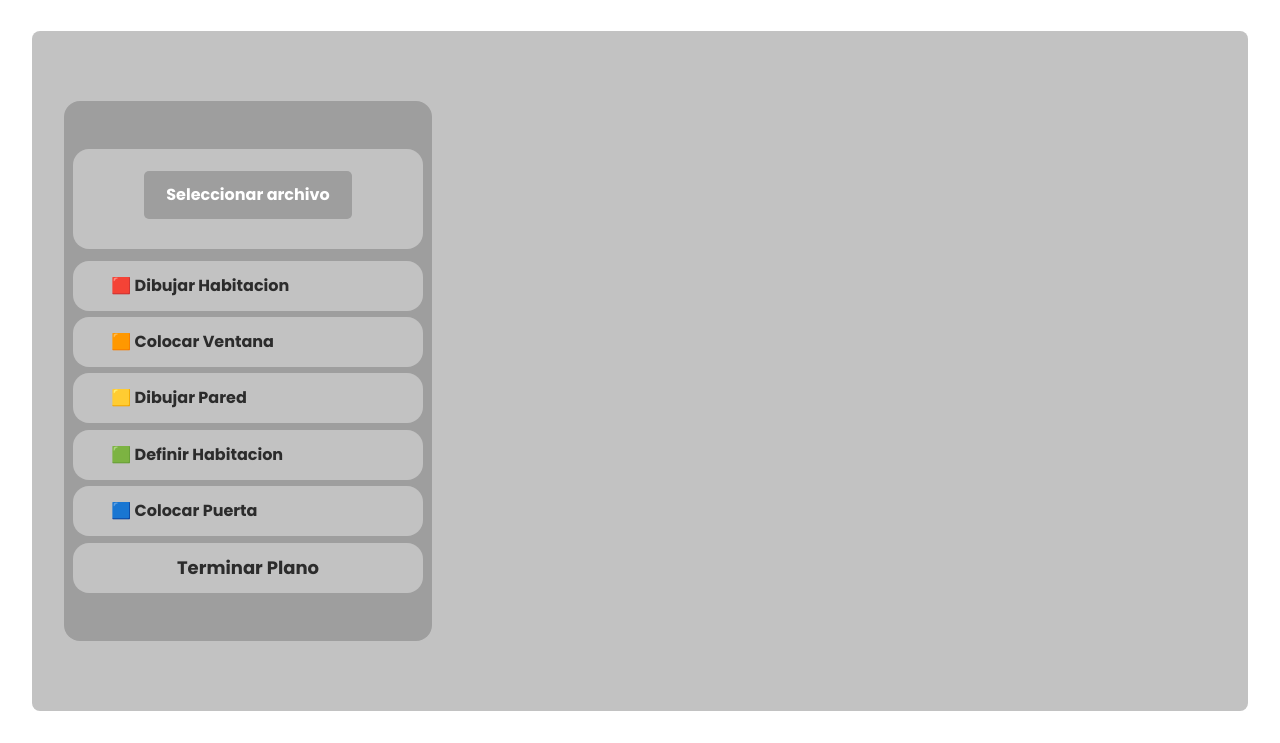
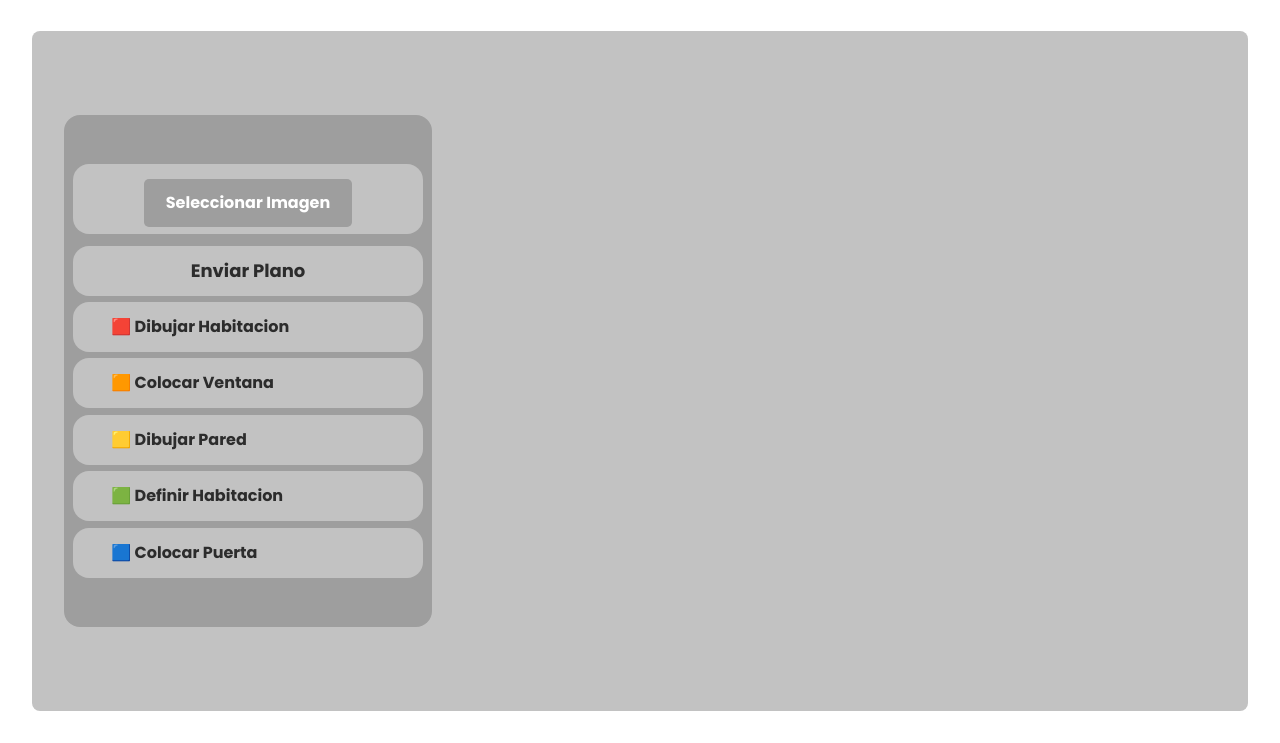
Before and after one commit to FernandoReyesV2/SPC, a Django app: page /disenoPlanos/ in a window 1280 px wide. Shown: the part 81-824 px from the top of the page. Run offline with Django 4.2, Linux system fonts and the light colour scheme; some libraries are stand-ins or nearby versions.

Commit message:
Cambios en el html, recibe imagen del plano y la guarda

```diff
--- /dev/null
+++ b/apps/disenoPlanos/forms.py
@@ -0,0 +1,11 @@
+from django import forms
+from .models import Planos
+
+class PlanosForm(forms.ModelForm):
+    class Meta:
+        model = Planos
+        fields = ['imagen']
+        labels = {'imagen': ''}
+        widgets = {
+            'imagen': forms.ClearableFileInput(attrs={'class': 'hidden', 'id': 'imagenInput'}),
+        }
--- a/apps/disenoPlanos/models.py
+++ b/apps/disenoPlanos/models.py
@@ -3,10 +3,7 @@ from PIL import Image
 from io import BytesIO
 from django.core.files.base import ContentFile
 
-# Create your models here.
 class Planos(models.Model):
-
-    # Atributo para guardar una imagen convertida a una secuencia de bytes
     imagen = models.ImageField(upload_to='planos/', blank=True, null=True)
 
     def __str__(self):
@@ -15,11 +12,12 @@ class Planos(models.Model):
     def save(self, *args, **kwargs):
         super().save(*args, **kwargs)
         if self.imagen:
-            # Llama a la función utilitaria para convertir la imagen a bytes
             byte_sequence = convertir_imagen_a_bytes(self.imagen.path)
             if byte_sequence:
+                # Borra la imagen original antes de guardar la nueva
+                self.imagen.delete(save=False)
                 # Actualiza el campo imagen con la secuencia de bytes
-                self.imagen.save('imagen.jpg', ContentFile(byte_sequence), save=False)
+                self.imagen.save('imagenes.jpg', ContentFile(byte_sequence), save=False)
                 super().save(*args, **kwargs)
 
 def convertir_imagen_a_bytes(imagen_path):
--- a/apps/disenoPlanos/templates/disenoPlanos.html
+++ b/apps/disenoPlanos/templates/disenoPlanos.html
@@ -77,15 +77,19 @@
     <div class="fondo">
         <div class="menu_planos">
             <div class="subir_plano">
-                <input type="file" id="subir_archivo" accept="image/*" class="hidden">
-                <label for="subir_archivo" class="custom-file-input-button">Seleccionar archivo</label>
+        <!-- Formulario oculto -->
+            <form id="subirPlanoForm" method="post" enctype="multipart/form-data" class="">
+                {% csrf_token %}
+                {{ form.as_p }}
+                <label for="imagenInput" class="custom-file-input-button">Seleccionar Imagen</label>
+            </form>
             </div>
+            <button class="terminar_plano" type="submit" id="terminarPlanoBtn">Enviar Plano</button>
             <button class="dibujar_habitacion">🟥  Dibujar Habitacion</button>
             <button class="colocar_ventana">🟧  Colocar Ventana</button>
             <button class="dibujar_pared">🟨  Dibujar Pared</button>
             <button class="definir_habitacion">🟩  Definir Habitacion</button>
             <button class="colocar_puerta">🟦  Colocar Puerta</button>
-            <button class="terminar_plano">Terminar Plano</button>
         </div>
     </div>
   </section>
@@ -115,5 +119,13 @@
             }
         });
     </script>
+
+    <script>
+        // Agrega un escuchador de eventos para el clic en el botón "Terminar Plano"
+        document.getElementById('terminarPlanoBtn').addEventListener('click', function() {
+            // Simula un clic en el botón de envío del formulario cuando se hace clic en "Terminar Plano"
+            document.getElementById('subirPlanoForm').submit();
+        });
+    </script>
 </body>
 </html>
--- a/apps/disenoPlanos/views.py
+++ b/apps/disenoPlanos/views.py
@@ -1,5 +1,11 @@
-from django.shortcuts import render
+from django.shortcuts import render, redirect
+from .forms import PlanosForm
 
-# Create your views here.
 def disenoPlanos(request):
-    return render(request, 'disenoPlanos.html')
+    if request.method == 'POST':
+        form = PlanosForm(request.POST, request.FILES)
+        if form.is_valid():
+            form.save()
+    else:
+        form = PlanosForm()
+    return render(request, 'disenoPlanos.html', {'form': form})
--- a/static/css/style.css
+++ b/static/css/style.css
@@ -636,7 +636,7 @@ a:focus {
 .menu_planos{
   background-color: #9e9e9e;
   width: 23rem;
-  height: auto;
+  height: 32rem;
   border-radius: 1rem;
   display: flex;
   justify-content: center;
@@ -663,7 +663,7 @@ a:focus {
 }
 
 .menu_planos .terminar_plano{
-  margin-bottom: 3rem;
+  margin-bottom: 0.2rem;
   text-align: center;
   text-indent: 0%;
   font-size: 18px;
@@ -676,10 +676,10 @@ a:focus {
   align-items: center; /* Center vertically */
   background-color: #C2C2C2;
   width: 95%;
-  height: 100px;
+  height: 70px;
   border-radius: 1rem;
   margin: 0.5rem;
-  margin-top: 3rem;
+  margin-top: 0.2rem;
 }
 
 /* Estilos para ocultar el input de tipo 'file' */
@@ -704,13 +704,3 @@ a:focus {
   background-color: #e0e0e0;
   border-color: transparent;
 }
-
-#plano_canvas {
-  background-color: #C2C2C2;
-  /* border: 2px solid #c2c2c2; */
-  border: transparent;
-  margin: 20px auto;
-  display: block;
-  width: 1400px;
-  height: 700px;
-}
```
Also changed, not shown: db.sqlite3, media/planos/imagenes.jpg (added), media/planos/imagenes_XQg0Gid.jpg (added).
